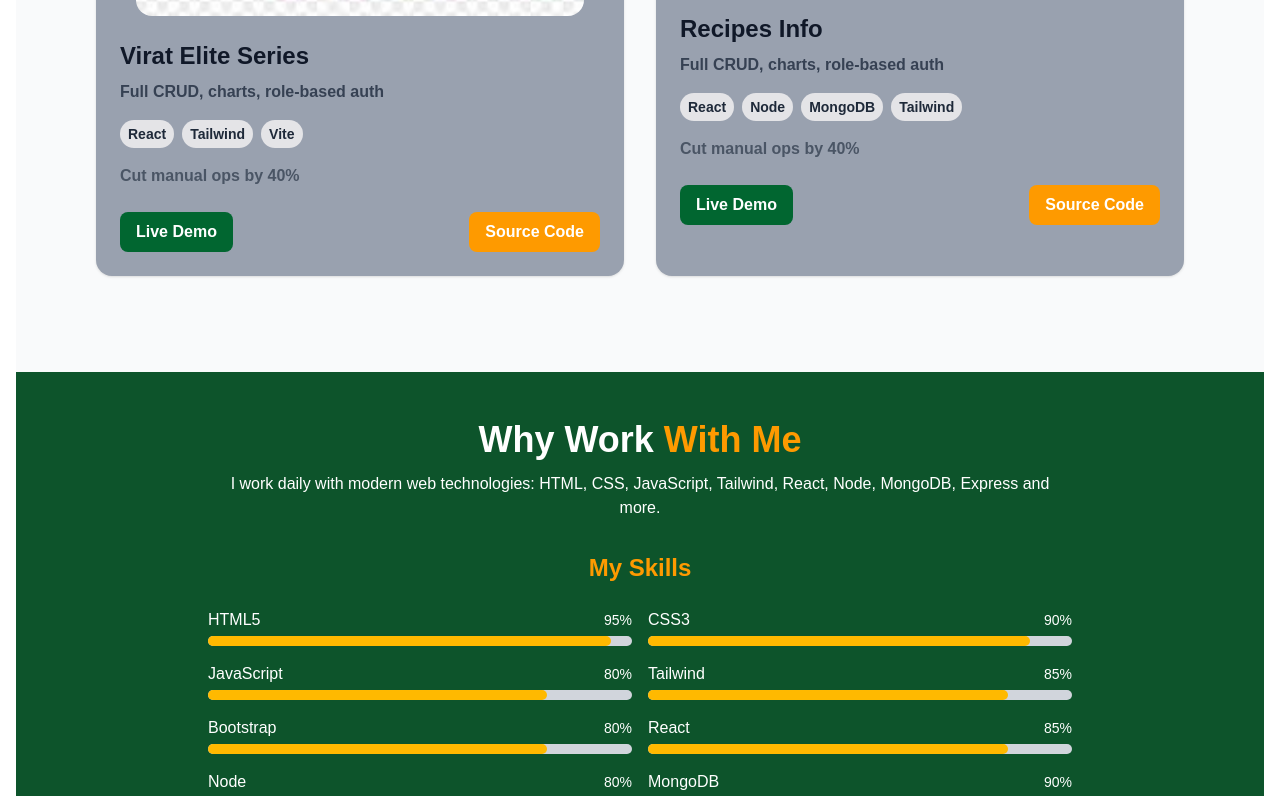
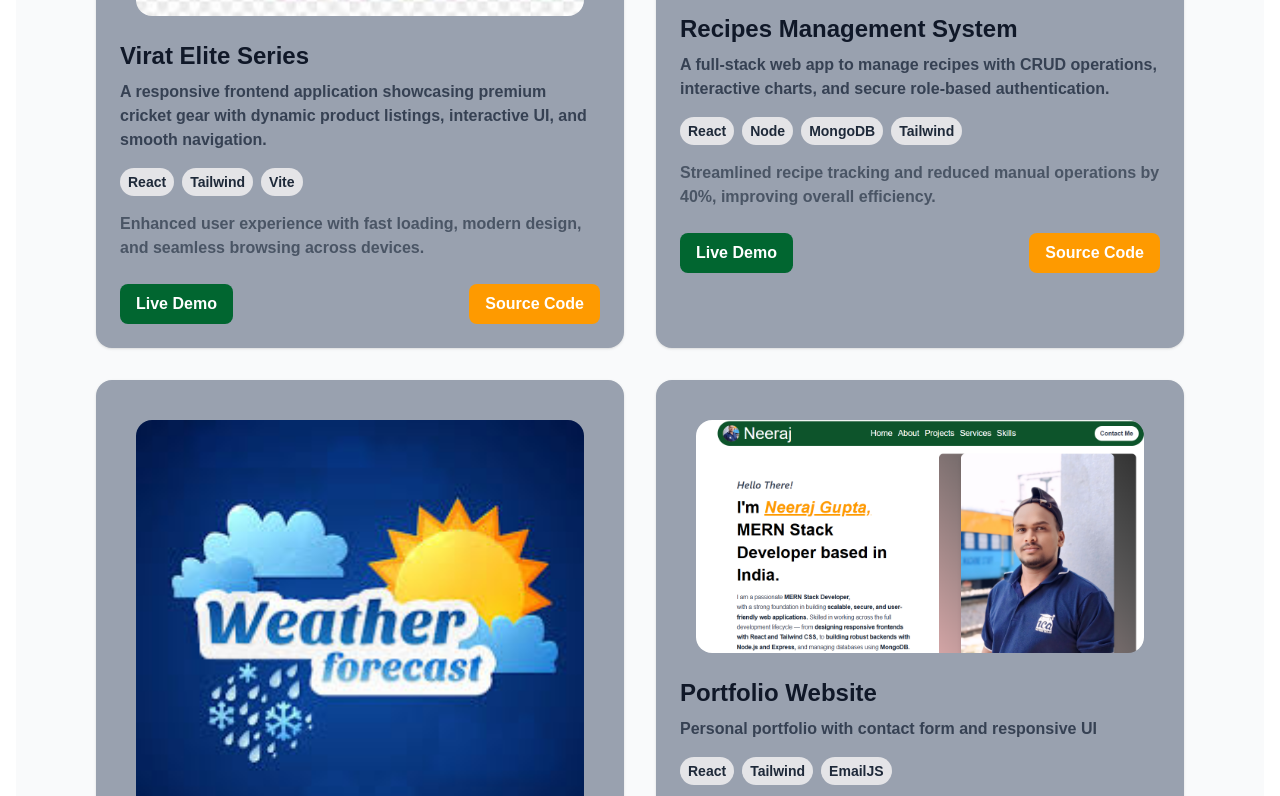
Before and after one commit to neeraj-bmj/Portfolio_Neeraj_Gupta, a React (Vite) app in the folder Frontend/: page / in a window 1280 px wide. Shown: the part 3291-4087 px from the top of the page. Built offline with nearby package versions, Linux system fonts and the light colour scheme.

Commit message:
adding projects

```diff
--- a/Frontend/src/pages/Projects.jsx
+++ b/Frontend/src/pages/Projects.jsx
@@ -2,26 +2,52 @@ import React from "react";
 import ProjectCard from "../components/ProjectCard";
 import recipiesImage from "../assets/images/recipies.jpeg";
 import cricketImage from "../assets/images/cricket.jpeg";
+import Portfolio_image_Neeraj_Gupta from "../assets/images/neeraj_gupta_portfolio.png";
+import weatherAppImage from "../assets/images/weather.jpeg";
 
 const Projects = () => {
   const projects = [
     {
       title: "Virat Elite Series",
-      summary: "Full CRUD, charts, role-based auth",
+      summary:
+        "A responsive frontend application showcasing premium cricket gear with dynamic product listings, interactive UI, and smooth navigation.",
       tech: ["React", "Tailwind", "Vite"],
       image: cricketImage,
-      live: "#LIVEURL",
-      source: "#GITHUB",
-      impact: "Cut manual ops by 40%",
+      live: "https://elite-series.netlify.app/",
+      source: "https://github.com/neeraj-bmj/Virat_Elite_Series",
+      impact:
+        "Enhanced user experience with fast loading, modern design, and seamless browsing across devices.",
     },
     {
-      title: "Recipes Info",
-      summary: "Full CRUD, charts, role-based auth",
+      title: "Recipes Management System",
+      summary:
+        "A full-stack web app to manage recipes with CRUD operations, interactive charts, and secure role-based authentication.",
       tech: ["React", "Node", "MongoDB", "Tailwind"],
       image: recipiesImage,
       live: "#LIVEURL",
       source: "#GITHUB",
-      impact: "Cut manual ops by 40%",
+      impact:
+        "Streamlined recipe tracking and reduced manual operations by 40%, improving overall efficiency.",
+    },
+    {
+      title: "WeatherNow",
+      summary:
+        "A responsive weather application that fetches real-time weather data using an external Weather API, featuring location-based search and clean UI design.",
+      tech: ["React", "Weather API", "TailwindCSS"],
+      image: weatherAppImage,
+      live: "https://weathers-neeraj.netlify.app/",
+      source: "https://github.com/neeraj-bmj/Weather-app",
+      impact:
+        "Delivered accurate, real-time forecasts with an intuitive interface, improving user convenience in checking daily weather.",
+    },
+    {
+      title: "Portfolio Website",
+      summary: "Personal portfolio with contact form and responsive UI",
+      tech: ["React", "Tailwind", "EmailJS"],
+      image: Portfolio_image_Neeraj_Gupta,
+      live: "https://neerajgupta.netlify.app",
+      source: "https://github.com/neeraj-bmj/Portfolio_Neeraj_Gupta",
+      impact: "Showcases skills and improves visibility",
     },
   ];
 
@@ -58,7 +84,6 @@ const Projects = () => {
                 <i className="fa-solid fa-arrow-down text-amber-500"></i>
               </div>
             </div>
-
           </div>
 
           {/* comming soon */}
```
Also changed, not shown: Frontend/src/assets/images/neeraj_gupta_portfolio.png (added), Frontend/src/assets/images/weather.jpeg (added).
